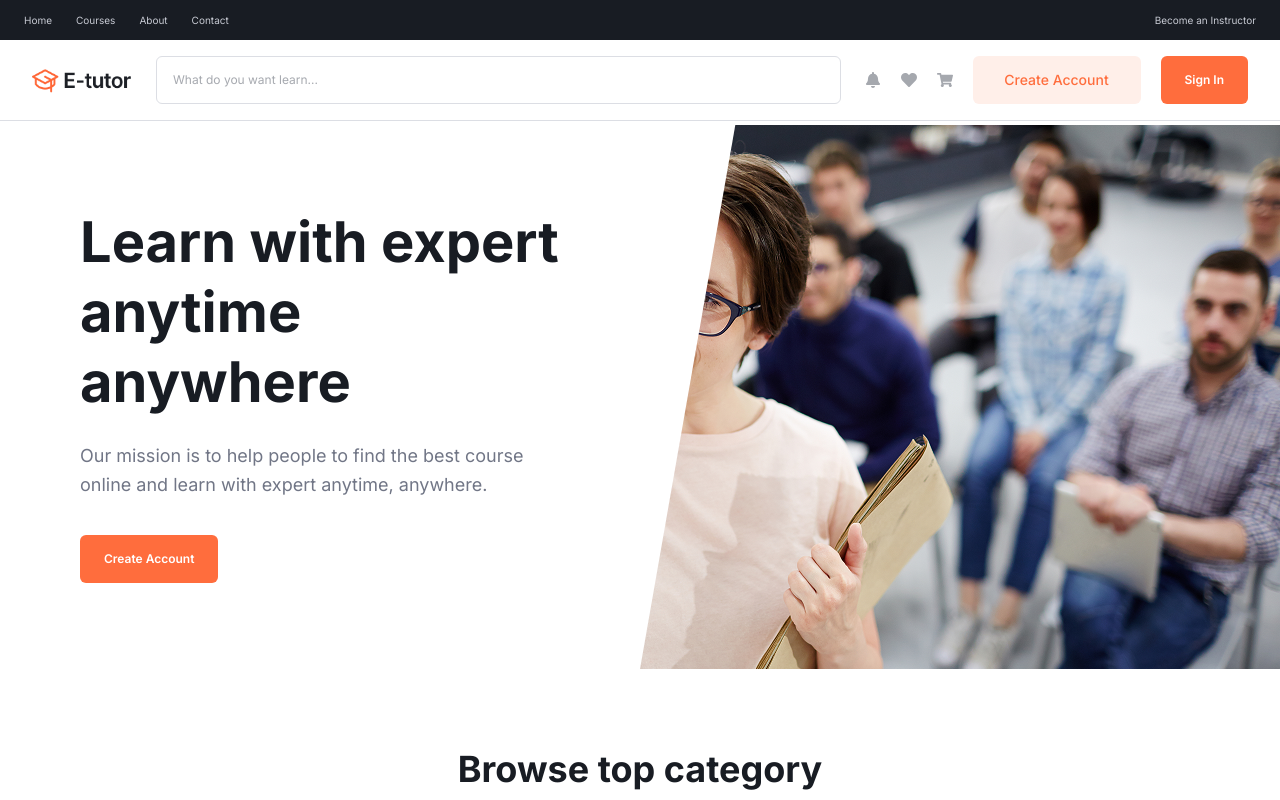
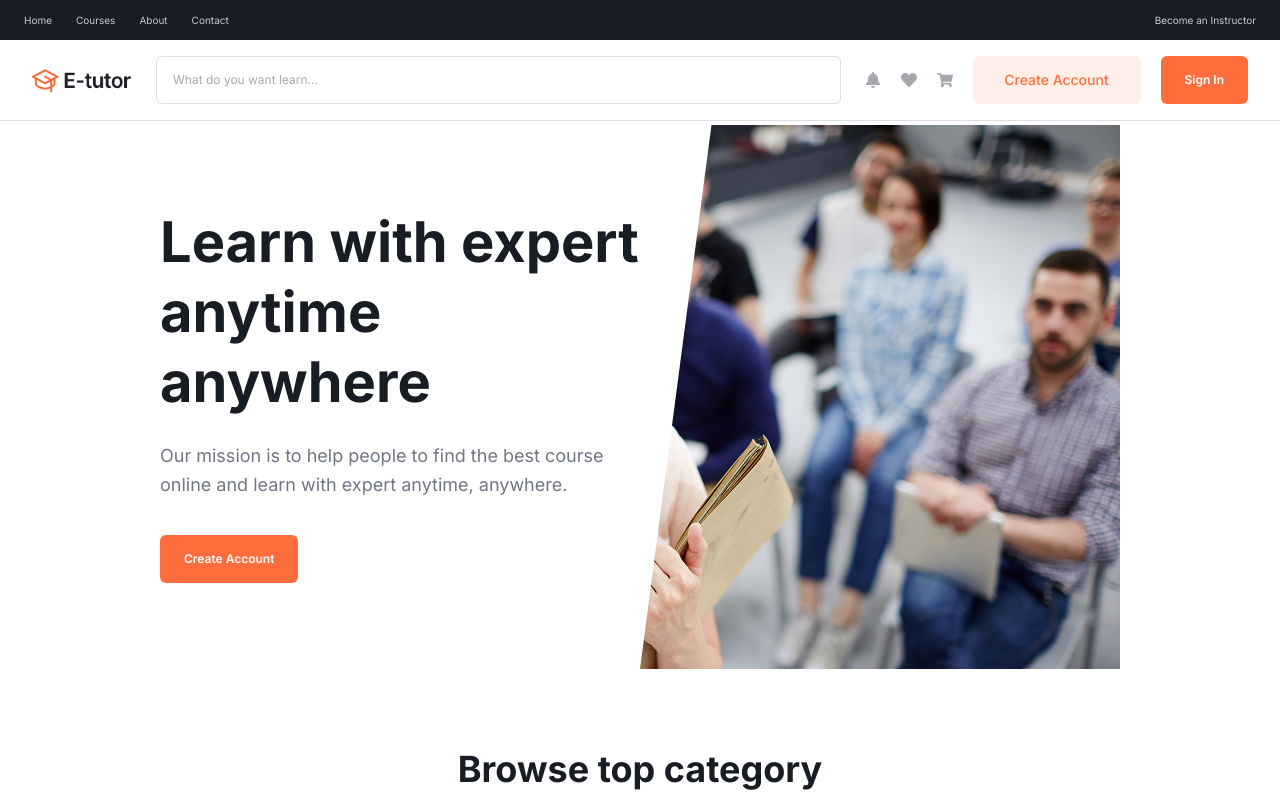
Before and after one commit to pandey88himanshu/e-tutor-frontend, a Next.js app: page / in a window 1280 px wide. Shown: the top 800 px of the page. Built offline with nearby package versions, Linux system fonts and the light colour scheme; no server answers.

Commit message:
added fix in home page

```diff
--- a/src/components/home/BecomeInstructor.tsx
+++ b/src/components/home/BecomeInstructor.tsx
@@ -10,8 +10,9 @@ const steps = [
 const BecomeInstructor = () => {
   return (
     <section className="w-full py-12 sm:py-16 lg:py-20 bg-[rgb(var(--white))]">
-      <div className="mx-auto max-w-480 px-4 sm:px-8 md:px-12 lg:px-75">
-        <div className="flex flex-col 2xl:flex-row gap-8 sm:gap-10 2xl:gap-16 items-center">
+      <div className="mx-auto max-w-480 px-4 sm:px-6 md:px-12 lg:px-16 xl:px-20 2xl:px-24">
+        <div className="mx-auto max-w-480 px-4 sm:px-6 md:px-12 lg:px-16 xl:px-20 2xl:px-24">
+          <div className="flex flex-col 2xl:flex-row gap-8 sm:gap-10 2xl:gap-16 items-center justify-between">
             {/* Left Side - Orange Card */}
             <div className="relative w-full 2xl:w-130 rounded-2xl overflow-hidden min-h-[280px] sm:min-h-70 shrink-0 bg-[rgb(var(--primary-500))]">
               {/* Content */}
@@ -58,7 +59,7 @@ const BecomeInstructor = () => {
                 Your teaching & earning steps
               </h3>
 
-            <div className="grid grid-cols-1 sm:grid-cols-2 gap-4 sm:gap-x-6 lg:gap-x-8 2xl:gap-x-10 gap-y-4 sm:gap-y-5">
+              <div className="grid grid-cols-2 lg:grid-cols-4 gap-4 sm:gap-6 lg:gap-8">
                 {steps.map((step) => (
                   <div key={step.number} className="flex items-center gap-3 sm:gap-4">
                     <div
@@ -78,6 +79,7 @@ const BecomeInstructor = () => {
             </div>
           </div>
         </div>
+      </div>
     </section>
   );
 };
--- a/src/components/home/FeaturedCourses.tsx
+++ b/src/components/home/FeaturedCourses.tsx
@@ -92,6 +92,7 @@ const FeaturedCourses = () => {
   ];
 
   return (
+    <div className="mx-auto max-w-480 px-4 sm:px-6 md:px-12 lg:px-16 xl:px-20 2xl:px-24">
       <div className="rounded-xl sm:rounded-2xl bg-[rgb(var(--white))] border border-[rgb(var(--gray-200))] p-4 sm:p-6 lg:p-8 space-y-6 sm:space-y-8">
         <div className="flex flex-col gap-3 sm:gap-4 md:flex-row md:items-start md:justify-between">
           <h2 className="heading-04 sm:heading-03 text-[rgb(var(--gray-900))]">
@@ -110,6 +111,7 @@ const FeaturedCourses = () => {
           ))}
         </div>
       </div>
+    </div>
   );
 };
 
--- a/src/components/home/HeroSection.tsx
+++ b/src/components/home/HeroSection.tsx
@@ -5,10 +5,11 @@ import DarkBgBtn from "../common/DarkBgBtn";
 const HeroSection = () => {
   return (
     <section className="w-full bg-white">
-      <div className="mx-auto max-w-360">
-        <div className="grid grid-cols-1 lg:grid-cols-2 min-h-[auto] lg:min-h-137">
+      <div className="mx-auto max-w-480 px-4 sm:px-6 md:px-12 lg:px-16 xl:px-20 2xl:px-24">
+        <div className="mx-auto max-w-480 px-4 sm:px-6 md:px-12 lg:px-16 xl:px-20 2xl:px-24">
+          <div className="grid grid-cols-1 lg:grid-cols-2 min-h-[auto] lg:min-h-137 items-center">
             {/* LEFT CONTENT */}
-          <div className="flex flex-col justify-center px-4 sm:px-6 md:px-12 lg:px-20 py-10 sm:py-12 lg:py-0 gap-4 sm:gap-5 lg:gap-6 order-2 lg:order-1">
+            <div className="flex flex-col justify-center py-10 sm:py-12 lg:py-0 gap-4 sm:gap-5 lg:gap-6 order-2 lg:order-1">
               <h1 className="text-3xl sm:text-4xl md:text-5xl lg:text-[56px] font-bold leading-tight text-[rgb(var(--gray-900))] max-w-xl">
                 Learn with expert anytime anywhere
               </h1>
@@ -37,6 +38,7 @@ const HeroSection = () => {
             </div>
           </div>
         </div>
+      </div>
     </section>
   );
 };
--- a/src/components/home/RecentlyAddedCourses.tsx
+++ b/src/components/home/RecentlyAddedCourses.tsx
@@ -101,6 +101,7 @@ const RecentlyAddedCourses = () => {
 
   return (
     <section className="w-full py-12 sm:py-16 lg:py-20 bg-[rgb(var(--white))] ">
+      <div className="mx-auto max-w-480 px-4 sm:px-6 md:px-12 lg:px-16 xl:px-20 2xl:px-24">
         <div className="mx-auto max-w-480 px-4 sm:px-6 md:px-12 lg:px-16 xl:px-20 2xl:px-24">
           {/* Title */}
           <h2 className="text-xl sm:text-2xl lg:text-3xl font-bold text-[rgb(var(--gray-900))] text-center mb-6 sm:mb-8 lg:mb-10">
@@ -206,6 +207,7 @@ const RecentlyAddedCourses = () => {
             </button>
           </div>
         </div>
+      </div>
     </section>
   );
 };
--- a/src/components/home/TopInstructors.tsx
+++ b/src/components/home/TopInstructors.tsx
@@ -63,7 +63,8 @@ const instructors: Instructor[] = [
 const TopInstructors = () => {
   return (
     <section className="w-full py-20 bg-[rgb(var(--white))]">
-      <div className="mx-auto max-w-480 px-4 sm:px-8 md:px-12 lg:px-75">
+      <div className="mx-auto max-w-480 px-4 sm:px-6 md:px-12 lg:px-16 xl:px-20 2xl:px-24">
+        <div className="mx-auto max-w-480 px-4 sm:px-6 md:px-12 lg:px-16 xl:px-20 2xl:px-24">
           {/* Card Container */}
           <div className="rounded-2xl border border-[rgb(var(--gray-200))] bg-[rgb(var(--white))] p-8 lg:p-12">
             {/* Title */}
@@ -150,6 +151,7 @@ const TopInstructors = () => {
             </div>
           </div>
         </div>
+      </div>
     </section>
   );
 };
--- a/src/components/home/TrustedCompanies.tsx
+++ b/src/components/home/TrustedCompanies.tsx
@@ -3,8 +3,9 @@ import Image from "next/image";
 const TrustedCompanies = () => {
   return (
     <section className="w-full py-20 bg-[rgb(var(--gray-50))]">
-      <div className="mx-auto max-w-480 px-4 sm:px-8 md:px-12 lg:px-75">
-        <div className="flex flex-col lg:flex-row items-center gap-10 lg:gap-16">
+      <div className="mx-auto max-w-480 px-4 sm:px-6 md:px-12 lg:px-16 xl:px-20 2xl:px-24">
+        <div className="mx-auto max-w-480 px-4 sm:px-6 md:px-12 lg:px-16 xl:px-20 2xl:px-24">
+          <div className="flex flex-col lg:flex-row items-center justify-between gap-10 lg:gap-16">
             {/* Left Side - Text Content */}
             <div className="w-full lg:w-1/3 text-center lg:text-left">
               <h2 className="heading-02 text-[rgb(var(--gray-900))] mb-4">
@@ -17,14 +18,15 @@ const TrustedCompanies = () => {
             </div>
 
             {/* Right Side - Company Logos */}
-          <div className="w-full lg:w-2/3">
+            <div className="w-full lg:w-2/3 flex justify-end">
               <div className="relative w-full h-30 lg:h-37.5">
                 <Image
                   src="/home/trusted-companies.png"
                   alt="Trusted companies including Netflix, YouTube, Google, Lenovo, Slack, Verizon, Lexmark, Microsoft"
                   fill
-                className="object-contain"
+                  className="object-contain object-right"
                 />
+              </div>
             </div>
           </div>
         </div>
```
Lines whose indentation alone changed are shown as unchanged.
